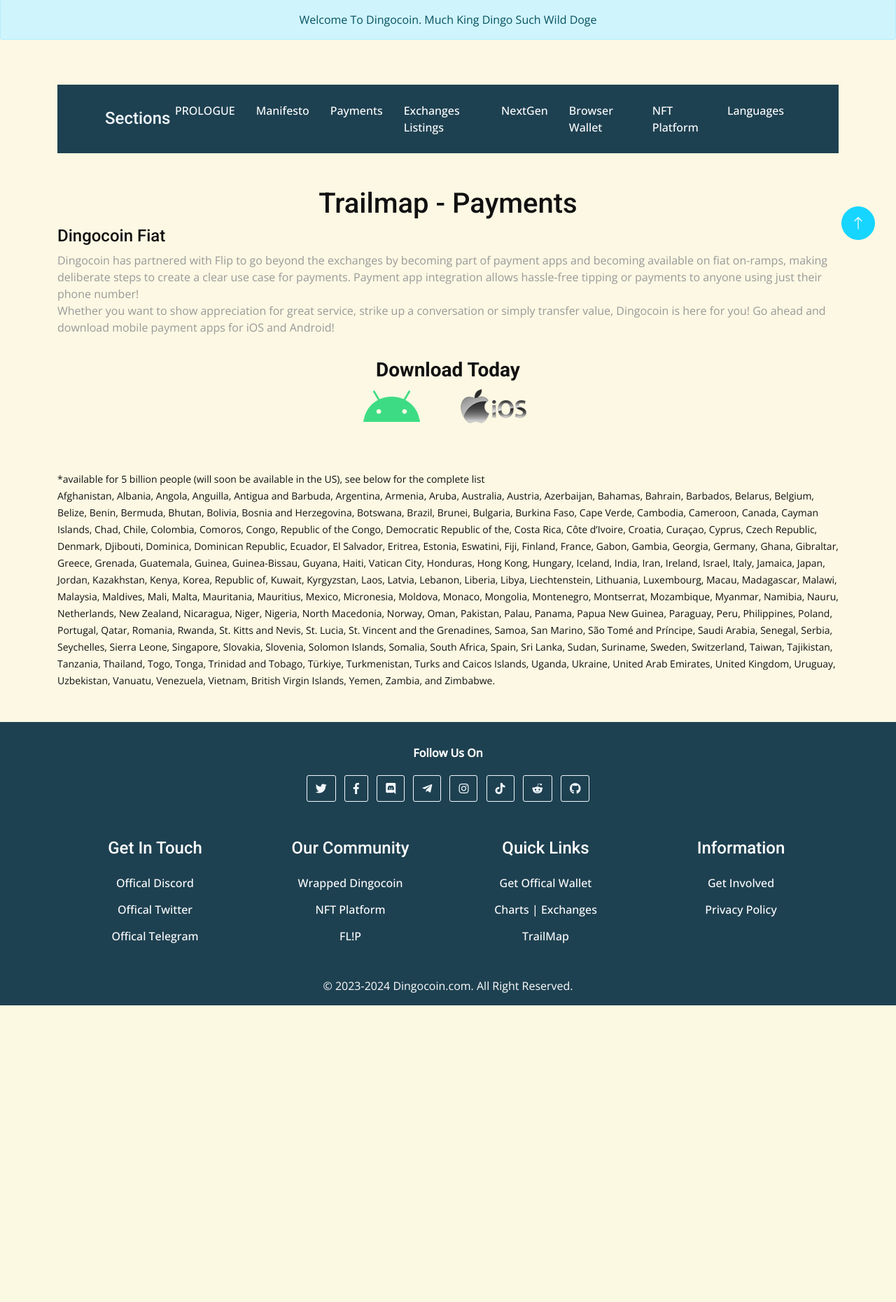
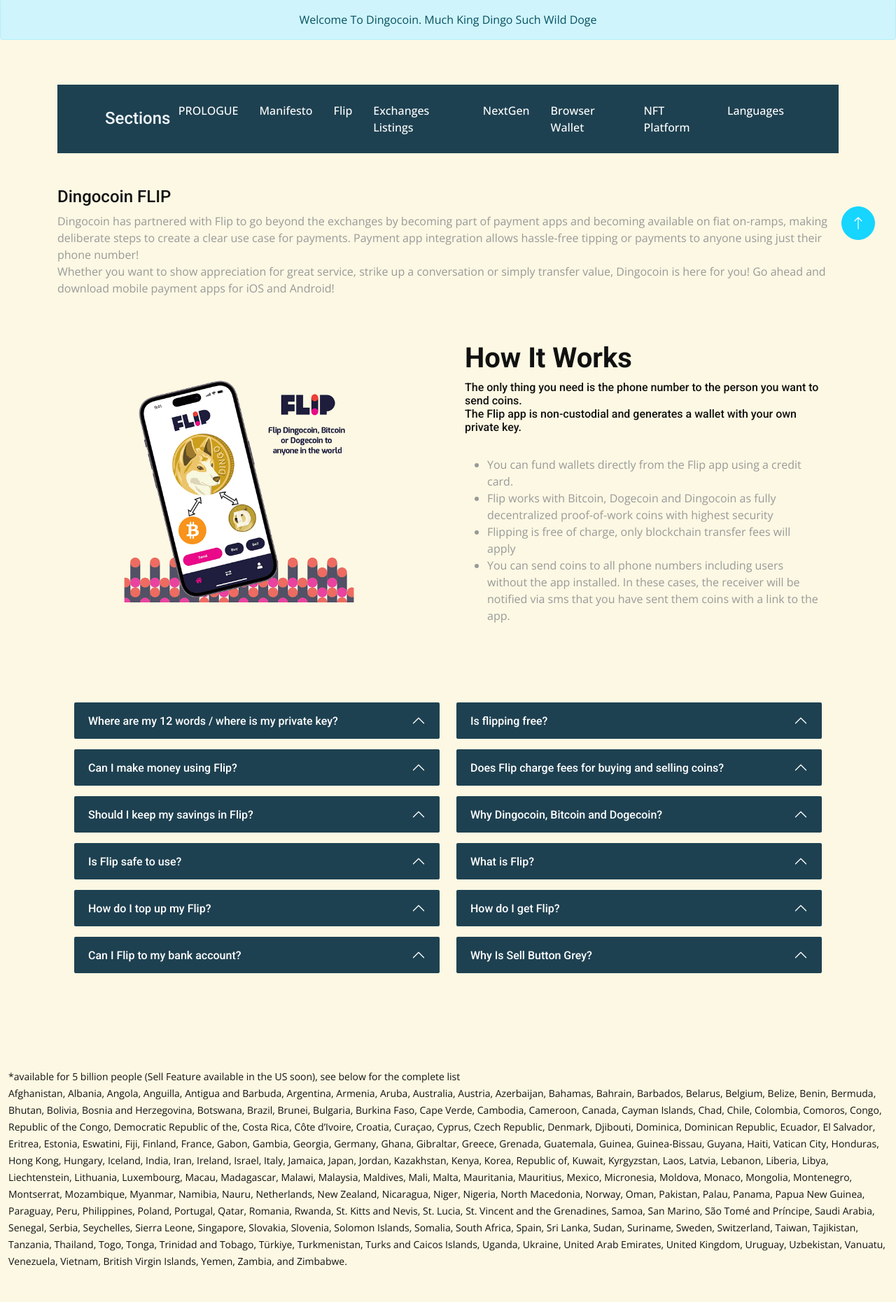
Before and after one commit to dingocoin/dingocoin-website, a PHP site: page /Trailmap-Mobile in a window 1280 px wide. Shown: the part 397-2258 px from the top of the page at 70% size. Before the commit the page ends 1834 px from the top, so only its background shows below. Run offline with PHP 8.4, Linux system fonts and the light colour scheme; some libraries are stand-ins or nearby versions.

Commit message:
Flip Integration
- New section Geared to Flip
- Added FAQ of  most common questions
- New App Store Buttons
- Updated Sub menu nav Trailmap wide adding links to Flip internal pages

```diff
--- a/Trailmap-Mobile.php
+++ b/Trailmap-Mobile.php
@@ -74,7 +74,7 @@
         <div class="carousel-inner">
             <div class="carousel-item active">
                 <img class="d-block w-100" src="/data1/images/htrailmap.jpg"
-                    alt="Wallet Header">
+                    alt="Trailmap Header">
             </div>
         </div>
     </div>
@@ -82,16 +82,15 @@
     <?php include 'includes/pages/trailmap-alert.php'; ?>
     <?php
         if (!@include('includes/pages/trailmap_mobile.html')) {
-            echo '<div class="container-xxl py-5">
-	                <div class="container">
-                        <div class="text-center mx-auto  fadeInUp" data--delay="0.1s" style="max-width: 500px;">
-                            <h1 class="display-6">TrailMap Browser Wallet</h1>
-                        </div>
-                        <div class="row justify-content-center text-center">
-                            <span>TrailMap Browser Wallet Module Loading ......<br> <small>Error: <small>Error: std-dxQH1</small></span>
-                        </div>
+            echo '<div class="container">
+                    <div class="text-center mx-auto  fadeInUp" data--delay="0.1s" style="max-width: 500px;">
+                        <h1 class="display-6">TrailMap Browser Wallet</h1>
                     </div>
-                  </div>
+                    <div class="row justify-content-center text-center">
+                        <span>Flip Module Loading ......<br> <small>Error: <small>Error: std-dxQH1</small></span>
+                    </div>
+                </div>
+
                  ';
         }
     ?>
@@ -107,7 +106,6 @@
     <script src="lib/owlcarousel/owl.carousel.min.js"></script>
     <script src="lib/counterup/counterup.min.js"></script>
     <script src="https://code.jquery.com/jquery-3.2.1.min.js"></script>
-    <script src="https://maxcdn.bootstrapcdn.com/bootstrap/3.3.7/js/bootstrap.min.js"></script>
     <script src="https://cdnjs.cloudflare.com/ajax/libs/fancybox/3.0.47/jquery.fancybox.min.js"></script>
 
 </body>
--- a/includes/pages/trailmap_browser_wallet.html
+++ b/includes/pages/trailmap_browser_wallet.html
@@ -11,7 +11,7 @@
 				<div class="navbar-nav ms-auto py-4 py-lg-0">
 					<a class="nav-item nav-link active" href="/Trailmap">PROLOGUE</a>
 					<a class="nav-item nav-link active" href="/Trailmap-Manifesto">Manifesto</a>
-                    <a class="nav-item nav-link active" href="/Trailmap-Mobile">Mobile</a>
+					<a class="nav-item nav-link active" href="/Trailmap-Mobile">Flip</a>
 					<a class="nav-item nav-link active" href="/Trailmap-Exchange">Exchanges Listings</a>
 					<a class="nav-item nav-link active" href="/Trailmap-NextGen">NextGen</a>
 					<a class="nav-item nav-link active" href="/Trailmap-Browser">Browser Wallet</a>
--- a/includes/pages/trailmap_exchange.html
+++ b/includes/pages/trailmap_exchange.html
@@ -11,7 +11,7 @@
 				<div class="navbar-nav ms-auto py-4 py-lg-0">
 					<a class="nav-item nav-link active" href="/Trailmap">PROLOGUE</a>
 					<a class="nav-item nav-link active" href="/Trailmap-Manifesto">Manifesto</a>
-                    <a class="nav-item nav-link active" href="/Trailmap-Mobile">Mobile</a>
+					<a class="nav-item nav-link active" href="/Trailmap-Mobile">Flip</a>
 					<a class="nav-item nav-link active" href="/Trailmap-Exchange">Exchanges Listings</a>
 					<a class="nav-item nav-link active" href="/Trailmap-NextGen">NextGen</a>
 					<a class="nav-item nav-link active" href="/Trailmap-Browser">Browser Wallet</a>
--- a/includes/pages/trailmap_main.html
+++ b/includes/pages/trailmap_main.html
@@ -13,7 +13,7 @@
 				<div class="navbar-nav ms-auto py-4 py-lg-0">
 					<a class="nav-item nav-link active" href="/Trailmap">PROLOGUE</a>
 					<a class="nav-item nav-link active" href="/Trailmap-Manifesto">Manifesto</a>
-                    <a class="nav-item nav-link active" href="/Trailmap-Mobile">Mobile</a>
+					<a class="nav-item nav-link active" href="/Trailmap-Mobile">Flip</a>
 					<a class="nav-item nav-link active" href="/Trailmap-Exchange">Exchanges Listings</a>
 					<a class="nav-item nav-link active" href="/Trailmap-NextGen">NextGen</a>
 					<a class="nav-item nav-link active" href="/Trailmap-Browser">Browser Wallet</a>
--- a/includes/pages/trailmap_manifesto.html
+++ b/includes/pages/trailmap_manifesto.html
@@ -8,10 +8,10 @@
 				<span class="navbar-toggler-icon"></span>
 			</button>
 			<div class="collapse navbar-collapse" id="navbarCollapset">
-				<div class="navbar-nav ms-auto py-4 py-lg-0">
+                <div class="navbar-nav ms-auto py-4 py-lg-0">
 					<a class="nav-item nav-link active" href="/Trailmap">PROLOGUE</a>
 					<a class="nav-item nav-link active" href="/Trailmap-Manifesto">Manifesto</a>
-                    <a class="nav-item nav-link active" href="/Trailmap-Mobile">Mobile</a>
+					<a class="nav-item nav-link active" href="/Trailmap-Mobile">Flip</a>
 					<a class="nav-item nav-link active" href="/Trailmap-Exchange">Exchanges Listings</a>
 					<a class="nav-item nav-link active" href="/Trailmap-NextGen">NextGen</a>
 					<a class="nav-item nav-link active" href="/Trailmap-Browser">Browser Wallet</a>
--- a/includes/pages/trailmap_mobile.html
+++ b/includes/pages/trailmap_mobile.html
@@ -11,7 +11,7 @@
 				<div class="navbar-nav ms-auto py-4 py-lg-0">
 					<a class="nav-item nav-link active" href="/Trailmap">PROLOGUE</a>
 					<a class="nav-item nav-link active" href="/Trailmap-Manifesto">Manifesto</a>
-                    <a class="nav-item nav-link active" href="/Trailmap-Payments">Payments</a>
+					<a class="nav-item nav-link active" href="/Trailmap-Mobile">Flip</a>
 					<a class="nav-item nav-link active" href="/Trailmap-Exchange">Exchanges Listings</a>
 					<a class="nav-item nav-link active" href="/Trailmap-NextGen">NextGen</a>
 					<a class="nav-item nav-link active" href="/Trailmap-Browser">Browser Wallet</a>
@@ -21,33 +21,225 @@
 			</div>
 		</nav>
 	</div>
-	<br>
-	<br>
+</div>
 	<div class="container">
 		<div class="text-center mx-auto wow fadeInUp" data-wow-delay="0.1s" style="max-width: 500px;">
-			<h4 class="display-6">Trailmap - Payments</h4>
 		</div>
-		<h4>Dingocoin Fiat</h4>
+		<h4>Dingocoin FLIP</h4>
 		<p>Dingocoin has partnered with Flip to go beyond the exchanges by becoming part of payment apps and
 			becoming available on fiat on-ramps, making deliberate steps to create a clear use case for payments.
 			Payment app integration allows hassle-free tipping or payments to anyone using just their phone number! <br>
 			Whether you want to show appreciation for great service, strike up a conversation or simply transfer
 			value, Dingocoin is here for you! Go ahead and download mobile payment apps for iOS and Android!</p>
-		<div class="card-body text-center">
-			<h3 class="card-title mt-0 text-dark text-center">Download Today</h3>
-			<div class="d-flex align-items-center justify-content-center">
-				<a href="https://play.google.com/store/apps/details?id=app.theflip" rel="nofollow noopener noreferrer" target="_blank">
-					<img src="/img/logos/dingocoin/wallets/androidthumb.png" alt="Dingo Android Logo" class="me-3">
-				</a>
-				<a href="https://itunes.apple.com/no/app/id1641134087/id1641134087" rel="nofollow noopener noreferrer" target="_blank">
-					<img src="/img/logos/dingocoin/wallets/iosthumb.png" alt="Dingo iOS Logo" class="me-3">
-				</a>
+	</div>
+	<div class="container">
+		<!-- section 1 -->
+		<div class="container-xxl py-5">
+			<div class="container">
+				<div class="row g-5 align-items-center">
+					<div class="col-lg-6 wow fadeInUp" data-wow-delay="0.1s">
+						<img class="img-fluid" src="/img/sitemain/Flip.png" alt=" Flip Promo Image">
+					</div>
+					<div class="col-lg-6 wow fadeInUp" data-wow-delay="0.5s">
+						<div class="h-100">
+							<h1 class="display-6">
+								How It Works
+							</h1>
+							<h6>The only thing you need is the phone number to the person you want to send coins.  <br>
+								The Flip app is non-custodial and generates a wallet with your own private key.</h6>
+								<br>
+							<ul>
+								<li>You can fund wallets directly from the Flip app using a credit card.</li>
+								<li>Flip works with Bitcoin, Dogecoin and Dingocoin as fully decentralized proof-of-work
+									coins with highest security</li>
+								<li>Flipping is free of charge, only blockchain transfer fees will apply</li>
+								<li>You can send coins to all phone numbers including users without the app installed.
+									In these cases, the receiver will be notified via sms that you have sent them coins
+									with a link to the app.</li>
+							</ul>
+
+						</div>
+					</div>
+				</div>
 			</div>
 		</div>
-		<br>
-		<br>
+		<!-- Accordain Section-->
+		<div class="container-xxl py-5">
+			<div class="container">
+				<div class="row">
+					<div class="col-lg-6 mb-4">
+						<div class="accordion" id="accordionGroup1">
+							<!-- Accordion Item 1 -->
+							<div class="accordion-item">
+								<h2 class="accordion-header" id="heading1">
+									<button class="accordion-button" type="button" data-bs-toggle="collapse" data-bs-target="#collapse1" aria-expanded="false" aria-controls="collapse1">
+										Where are my 12 words / where is my private key?
+									</button>
+								</h2>
+								<div id="collapse1" class="accordion-collapse collapse" aria-labelledby="heading1" data-bs-parent="#accordionGroup1">
+									<div class="accordion-body" style="padding: 10px;">
+										Your 12 words can be shown in the app, by clicking the icon in the bottom right. 12 words is the easiest way to store your private key, gives you access to
+										your cryptocurrency, and works across all cryptocurrencies – note it down and store it safely. <br><br>
+									</div>
+								</div>
+							</div>
+							<!-- Accordion Item 2 -->
+							<div class="accordion-item">
+								<h2 class="accordion-header" id="heading2">
+									<button class="accordion-button" type="button" data-bs-toggle="collapse" data-bs-target="#collapse2" aria-expanded="false" aria-controls="collapse2">
+										Can I make money using Flip?
+									</button>
+								</h2>
+								<div id="collapse2" class="accordion-collapse collapse" aria-labelledby="heading2" data-bs-parent="#accordionGroup1">
+									<div class="accordion-body" style="padding: 10px;">
+										Flip is made for easy payments, not for investing, and we advice you to be very cautious if you ever consider making investments in cryptocurrency.<br><br>
+									</div>
+								</div>
+							</div>
+							<!-- Accordion Item 3 -->
+							<div class="accordion-item">
+								<h2 class="accordion-header" id="heading3">
+									<button class="accordion-button" type="button" data-bs-toggle="collapse" data-bs-target="#collapse3" aria-expanded="false" aria-controls="collapse3">
+										Should I keep my savings in Flip?
+									</button>
+								</h2>
+								<div id="collapse3" class="accordion-collapse collapse" aria-labelledby="heading3" data-bs-parent="#accordionGroup1">
+									<div class="accordion-body" style="padding: 10px;">
+										Flip is a payments app. We recommend keeping your savings using apps or tools specialised for this purpose.<br><br>
+									</div>
+								</div>
+							</div>
+							<!-- Accordion Item 4 -->
+							<div class="accordion-item">
+								<h2 class="accordion-header" id="heading4">
+									<button class="accordion-button" type="button" data-bs-toggle="collapse" data-bs-target="#collapse4" aria-expanded="false" aria-controls="collapse4">
+										Is Flip safe to use?
+									</button>
+								</h2>
+								<div id="collapse4" class="accordion-collapse collapse" aria-labelledby="heading4" data-bs-parent="#accordionGroup1">
+									<div class="accordion-body" style="padding: 10px;">
+										Yes. Your cryptocurrency exists on the blockchain – it can be accessed using a private key that is stored on your mobile device, and never seen
+										by Flip. In case you lose your phone, you should save your private key somewhere else. <br><br>
+									</div>
+								</div>
+							</div>
+							<!-- Accordion Item 5 -->
+							<div class="accordion-item">
+								<h2 class="accordion-header" id="heading5">
+									<button class="accordion-button" type="button" data-bs-toggle="collapse" data-bs-target="#collapse5" aria-expanded="false" aria-controls="collapse5">
+										How do I top up my Flip?
+									</button>
+								</h2>
+								<div id="collapse5" class="accordion-collapse collapse" aria-labelledby="heading5" data-bs-parent="#accordionGroup1">
+									<div class="accordion-body" style="padding: 10px;">
+										Press “Buy” and use your Credit Card to top up (fees apply) <br><br>
+									</div>
+								</div>
+							</div>
+							<!-- Accordion Item 6 -->
+							<div class="accordion-item">
+								<h2 class="accordion-header" id="heading6">
+									<button class="accordion-button" type="button" data-bs-toggle="collapse" data-bs-target="#collapse6" aria-expanded="false" aria-controls="collapse6">
+										Can I Flip to my bank account?
+									</button>
+								</h2>
+								<div id="collapse6" class="accordion-collapse collapse" aria-labelledby="heading6" data-bs-parent="#accordionGroup1">
+									<div class="accordion-body" style="padding: 10px;">
+										Press “Sell” and provide your bank account details (fees apply).<br><br>
+									</div>
+								</div>
+							</div>
+						</div>
+					</div>
+					<div class="col-lg-6 mb-4">
+						<div class="accordion" id="accordionGroup2">
+							<!-- Accordion Item 7 -->
+							<div class="accordion-item">
+								<h2 class="accordion-header" id="heading7">
+									<button class="accordion-button" type="button" data-bs-toggle="collapse" data-bs-target="#collapse7" aria-expanded="false" aria-controls="collapse7">
+										Is flipping free?
+									</button>
+								</h2>
+								<div id="collapse7" class="accordion-collapse collapse" aria-labelledby="heading7" data-bs-parent="#accordionGroup2">
+									<div class="accordion-body" style="padding: 10px;">
+										Flip charges no fees for flipping. However, blockchain fees apply. These fees vary between the coins and the general activity on the blockchain. <br><br>
+									</div>
+								</div>
+							</div>
+							<!-- Accordion Item 8 -->
+							<div class="accordion-item">
+								<h2 class="accordion-header" id="heading8">
+									<button class="accordion-button" type="button" data-bs-toggle="collapse" data-bs-target="#collapse8" aria-expanded="false" aria-controls="collapse8">
+										Does Flip charge fees for buying and selling coins?
+									</button>
+								</h2>
+								<div id="collapse8" class="accordion-collapse collapse" aria-labelledby="heading8" data-bs-parent="#accordionGroup2">
+									<div class="accordion-body" style="padding: 10px;">
+										Flip charges a fee for buying and selling coins in the app. The fee is split with our exchange partner Banxa. <br><br>
+									</div>
+								</div>
+							</div>
+							<!-- Accordion Item 9 -->
+							<div class="accordion-item">
+								<h2 class="accordion-header" id="heading9">
+									<button class="accordion-button" type="button" data-bs-toggle="collapse" data-bs-target="#collapse9" aria-expanded="false" aria-controls="collapse9">
+										Why Dingocoin, Bitcoin and Dogecoin?
+									</button>
+								</h2>
+								<div id="collapse9" class="accordion-collapse collapse" aria-labelledby="heading9" data-bs-parent="#accordionGroup2">
+									<div class="accordion-body" style="padding: 10px;">
+										Because they are true decentralized cryptocurrencies: Bitcoin is the leading cryptocurrency, while Dogecoin and Dingocoin have lower transaction costs <br><br>
+									</div>
+								</div>
+							</div>
+							<!-- Accordion Item 10 -->
+							<div class="accordion-item">
+								<h2 class="accordion-header" id="heading10">
+									<button class="accordion-button" type="button" data-bs-toggle="collapse" data-bs-target="#collapse10" aria-expanded="false" aria-controls="collapse10">
+										What is Flip?
+									</button>
+								</h2>
+								<div id="collapse10" class="accordion-collapse collapse" aria-labelledby="heading10" data-bs-parent="#accordionGroup2">
+									<div class="accordion-body" style="padding: 10px;">
+										Flip is a safe and easy way to pay someone using decentralized cryptocurrency <br><br>
+									</div>
+								</div>
+							</div>
+							<!-- Accordion Item 11 -->
+							<div class="accordion-item">
+								<h2 class="accordion-header" id="heading11">
+									<button class="accordion-button" type="button" data-bs-toggle="collapse" data-bs-target="#collapse11" aria-expanded="false" aria-controls="collapse11">
+										How do I get Flip?
+									</button>
+								</h2>
+								<div id="collapse11" class="accordion-collapse collapse" aria-labelledby="heading11" data-bs-parent="#accordionGroup2">
+									<div class="accordion-body" style="padding: 10px;">
+										Download the mobile app on Android or iOS <br><br>
+								</div>
+							</div>
+						</div>
+							<!-- Accordion Item 12 -->
+							<div class="accordion-item">
+								<h2 class="accordion-header" id="heading12">
+									<button class="accordion-button" type="button" data-bs-toggle="collapse" data-bs-target="#collapse12" aria-expanded="false" aria-controls="collapse12">
+										Why Is Sell Button Grey?
+									</button>
+								</h2>
+								<div id="collapse12" class="accordion-collapse collapse" aria-labelledby="heading12" data-bs-parent="#accordionGroup2">
+									<div class="accordion-body" style="padding: 10px;">
+										Sell feature is not yet avaiable in some countries due to local Laws and Liceneces. Flip is working hard to make this feature avaiable soon. <br><br>
+									</div>
+								</div>
+							</div>
+						</div>
+					</div>
+				</div>
+			</div>
+		</div>
+	</div>
+	<div class="container-xxl py-5">
 		<small class="text-dark">
-			*available for 5 billion people (will soon be available in the US), see below for the complete list
+			*available for 5 billion people (Sell Feature available in the US soon), see below for the complete list
 			<br>
 			Afghanistan, Albania, Angola, Anguilla, Antigua and Barbuda, Argentina, Armenia, Aruba, Australia, Austria, Azerbaijan, Bahamas,
 			Bahrain, Barbados, Belarus, Belgium, Belize, Benin, Bermuda, Bhutan, Bolivia, Bosnia and Herzegovina, Botswana, Brazil, Brunei,
@@ -66,5 +258,6 @@
 			Türkiye, Turkmenistan, Turks and Caicos Islands, Uganda, Ukraine, United Arab Emirates, United Kingdom, Uruguay, Uzbekistan,
 			Vanuatu, Venezuela, Vietnam, British Virgin Islands, Yemen, Zambia, and Zimbabwe.
 		</small>
+		</div>
 	</div>
 </div>
--- a/includes/pages/trailmap_multilinguistics.html
+++ b/includes/pages/trailmap_multilinguistics.html
@@ -11,7 +11,7 @@
 				<div class="navbar-nav ms-auto py-4 py-lg-0">
 					<a class="nav-item nav-link active" href="/Trailmap">PROLOGUE</a>
 					<a class="nav-item nav-link active" href="/Trailmap-Manifesto">Manifesto</a>
-                    <a class="nav-item nav-link active" href="/Trailmap-Mobile">Mobile</a>
+					<a class="nav-item nav-link active" href="/Trailmap-Mobile">Flip</a>
 					<a class="nav-item nav-link active" href="/Trailmap-Exchange">Exchanges Listings</a>
 					<a class="nav-item nav-link active" href="/Trailmap-NextGen">NextGen</a>
 					<a class="nav-item nav-link active" href="/Trailmap-Browser">Browser Wallet</a>
--- a/includes/pages/trailmap_nextgen.html
+++ b/includes/pages/trailmap_nextgen.html
@@ -10,7 +10,7 @@
 			<div class="navbar-nav ms-auto py-4 py-lg-0">
 				<a class="nav-item nav-link active" href="/Trailmap">PROLOGUE</a>
 				<a class="nav-item nav-link active" href="/Trailmap-Manifesto">Manifesto</a>
-				<a class="nav-item nav-link active" href="/Trailmap-Mobile">Mobile</a>
+				<a class="nav-item nav-link active" href="/Trailmap-Mobile">Flip</a>
 				<a class="nav-item nav-link active" href="/Trailmap-Exchange">Exchanges Listings</a>
 				<a class="nav-item nav-link active" href="/Trailmap-NextGen">NextGen</a>
 				<a class="nav-item nav-link active" href="/Trailmap-Browser">Browser Wallet</a>
--- a/includes/pages/trailmap_nft_platform.html
+++ b/includes/pages/trailmap_nft_platform.html
@@ -11,7 +11,7 @@
 				<div class="navbar-nav ms-auto py-4 py-lg-0">
 					<a class="nav-item nav-link active" href="/Trailmap">PROLOGUE</a>
 					<a class="nav-item nav-link active" href="/Trailmap-Manifesto">Manifesto</a>
-                    <a class="nav-item nav-link active" href="/Trailmap-Mobile">Mobile</a>
+					<a class="nav-item nav-link active" href="/Trailmap-Mobile">Flip</a>
 					<a class="nav-item nav-link active" href="/Trailmap-Exchange">Exchanges Listings</a>
 					<a class="nav-item nav-link active" href="/Trailmap-NextGen">NextGen</a>
 					<a class="nav-item nav-link active" href="/Trailmap-Browser">Browser Wallet</a>
```
Also changed, not shown: includes/pages/featured_projects.html (+4 -4 lines), img/featured/highlightflip-2.png (renamed from img/featured/highlightflip.png), img/sitemain/Flip.jpg (added), img/sitemain/Flip.png (added).
